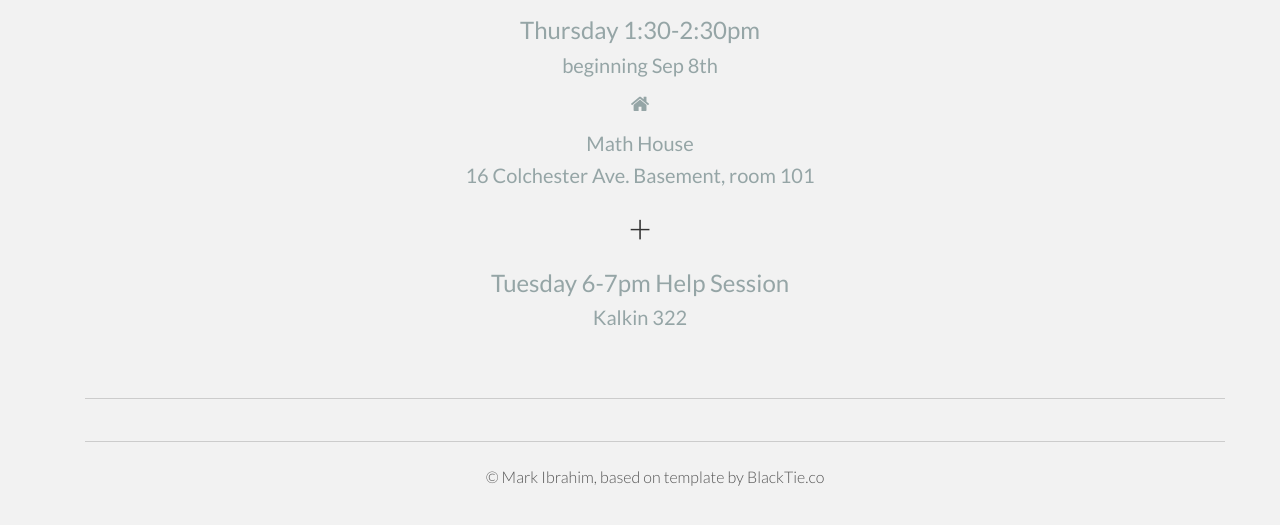
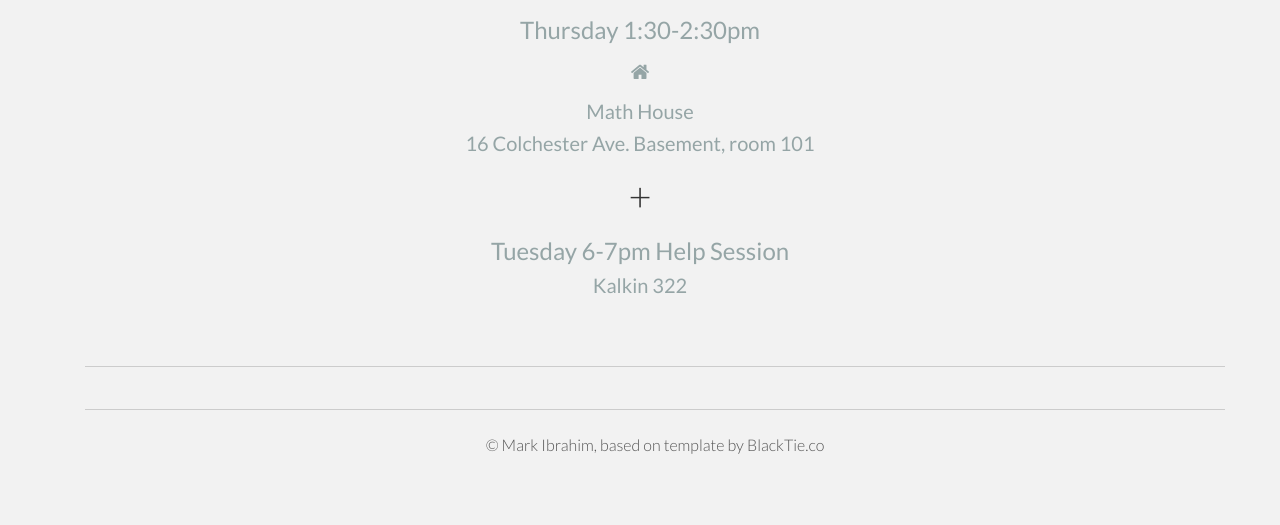
Before and after one commit to marksibrahim/calculus_site, a plain HTML site: page office_hours.html in a window 1280 px wide. Shown: the part 261-786 px from the top of the page. Drawn offline with nearby package versions, Linux system fonts and the light colour scheme.

Commit message:
office hours

```diff
--- a/office_hours.html
+++ b/office_hours.html
@@ -61,7 +61,6 @@
 				<h1>Office Hours</h1>
                 <h3>Tuesday 4-5pm </h3>
                 <h3>Thursday 1:30-2:30pm</h3>
-                <h4>beginning Sep 8th </h4>
 				<h4><i class="fa fa-home"></i></h4>
 				<h4>Math House </h4>
 				<h4>16 Colchester Ave. Basement, room 101</h4>
```
